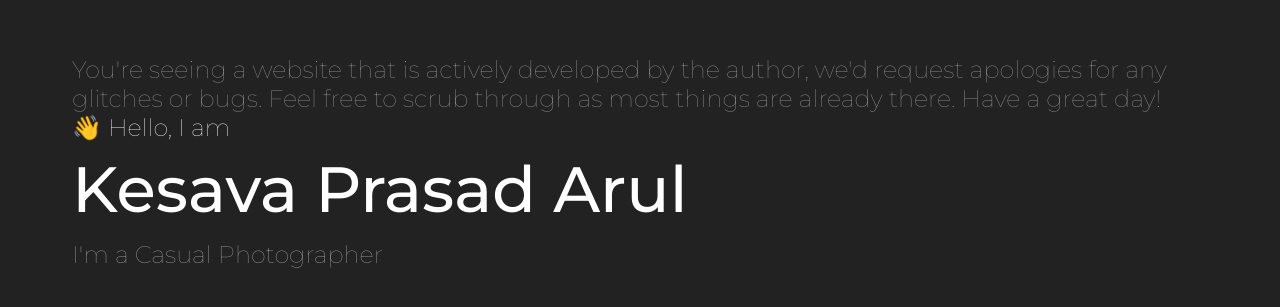
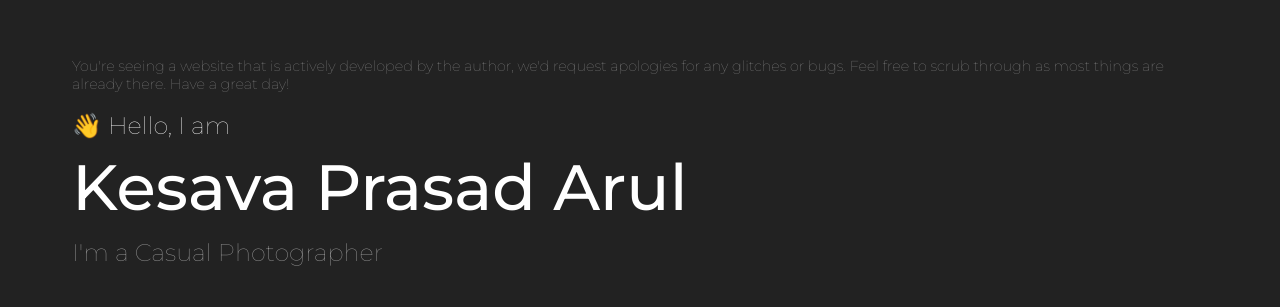
Before and after one commit to kesavaprasadarul/kesavaprasadarul.github.io, a website: page index.html in a window 1280 px wide. Shown: the part 265-572 px from the top of the page. Drawn offline with Linux system fonts and the light colour scheme.

Commit message:
Update index.html

```diff
--- a/index.html
+++ b/index.html
@@ -8,8 +8,8 @@
 <div id="title" class="showcase unselectable child stop">
     <div class="flex mhorz-l">
         <div>
-            <div class="header start montserrat medium light opacity05">
-                You're seeing a website that is actively developed by the author, we'd request apologies for any glitches or bugs. Feel free to scrub through as most things are already there. Have a great day!<br>
+            <div class="header start montserrat small light opacity05">
+                You're seeing a website that is actively developed by the author, we'd request apologies for any glitches or bugs. Feel free to scrub through as most things are already there. Have a great day!<br><br>
             </div>
             <div class="header start montserrat medium light">
                 👋 Hello, I am
```
